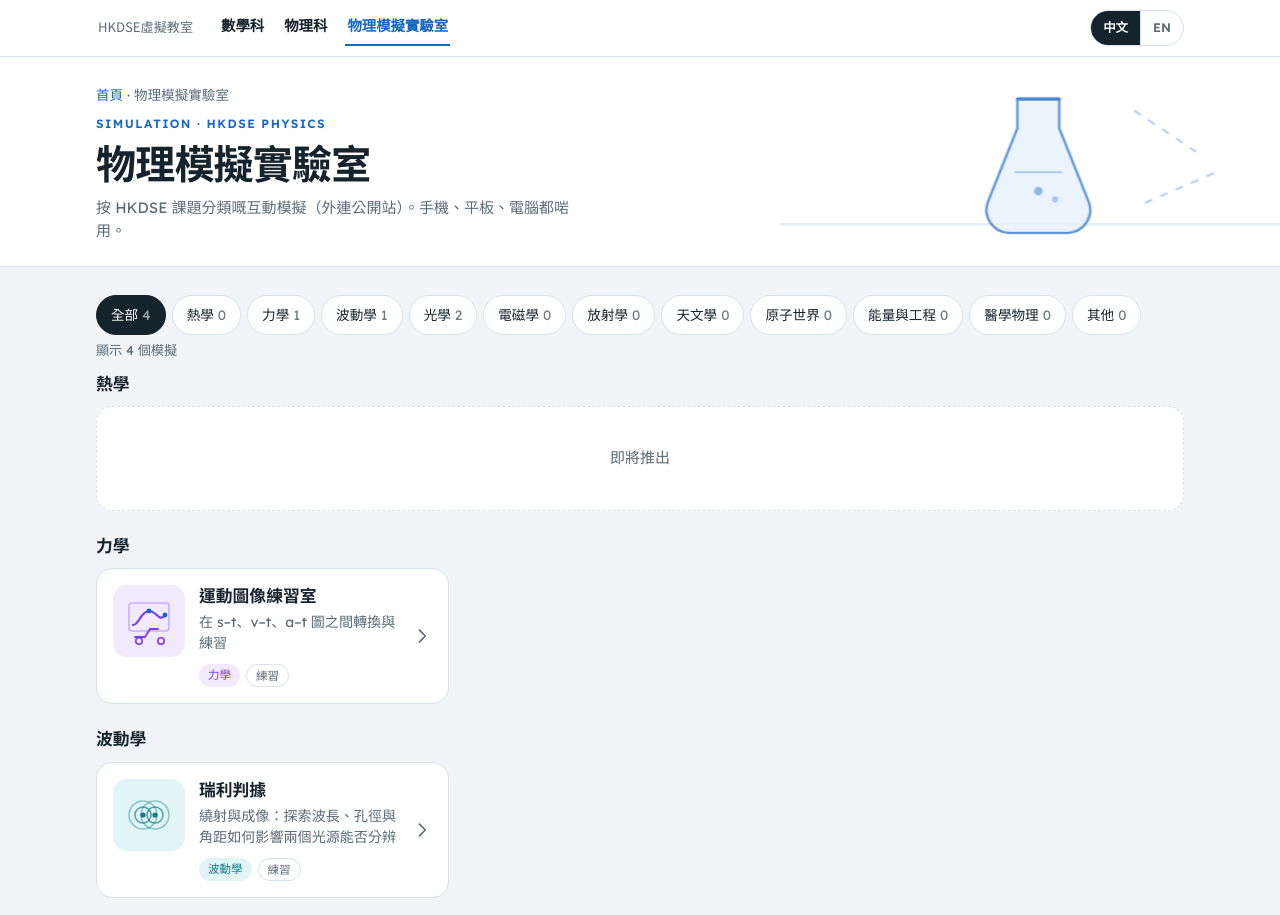
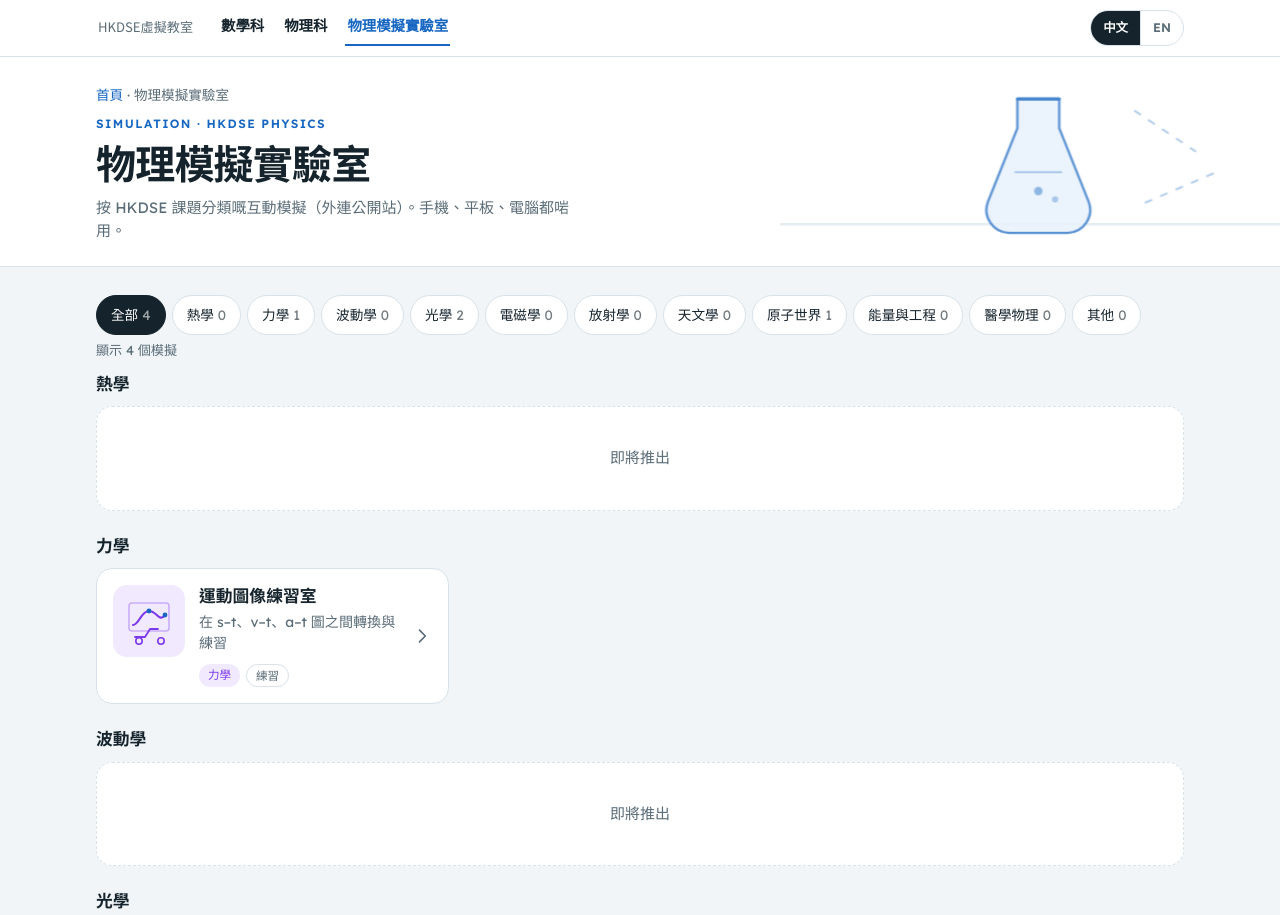
Before and after one commit to grokelmo/math-physics-hub, a plain HTML site: page 物理模擬實驗室.html in a window 1280 px wide. Shown: the top 915 px of the page. Drawn offline with Linux system fonts and the light colour scheme.

Commit message:
Move Rayleigh criterion listing to Atomic World
The lab entry now uses the existing atomic topic (原子世界) instead
of wave (波動學). The simulation page itself is unchanged.

```diff
--- a/物理模擬實驗室.html
+++ b/物理模擬實驗室.html
@@ -114,7 +114,7 @@ const SIMS = [
     titleZh: "瑞利判據", titleEn: "Rayleigh Criterion",
     descZh: "繞射與成像：探索波長、孔徑與角距如何影響兩個光源能否分辨",
     descEn: "Diffraction and imaging: explore how wavelength, aperture and angular separation affect resolving two sources",
-    topic: "wave", kindZh: "練習", kindEn: "Practice", icon: "diffraction"
+    topic: "atomic", kindZh: "練習", kindEn: "Practice", icon: "diffraction"
   }
 ];
 
```
